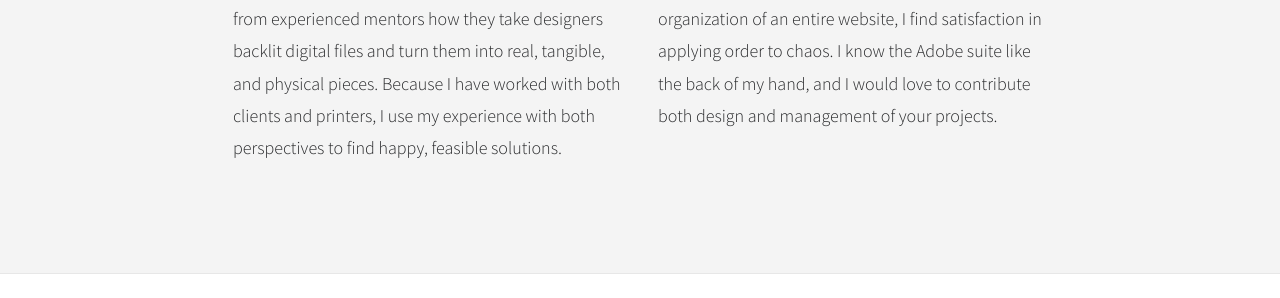
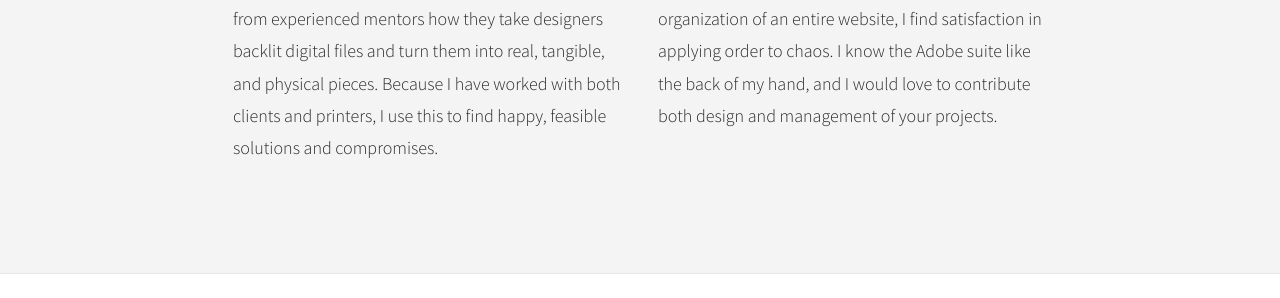
Before and after one commit to okay-cade/okay-cade.github.io, a Jekyll site: the page built from index.html, in a window 1280 px wide and 900 px high, scrolled down 1870 px. Shown: the part 350-648 px from the top of the window. Built offline with Jekyll 4.4.1, drawn with Linux system fonts in a browser that asks for light colours; some of the changed text lies outside the part shown.

Commit message:
Update index.html

```diff
--- a/index.html
+++ b/index.html
@@ -51,7 +51,7 @@ layout: default
     <div class="l-two-up">
       <div class="l-two-up__item">
         <h2>Digital Printing</h2>
-        <p>Coming from the design industry, I wish to know the process behind the curtain. I am interested in the technical, nitty-gritty aspect of the field and learn from experienced mentors how they take designers backlit digital files and turn them into real, tangible, and physical pieces. Because I have worked with both clients and printers, I use my experience with both perspectives to find happy, feasible solutions.</p>
+        <p>Coming from the design industry, I wish to know the process behind the curtain. I am interested in the technical, nitty-gritty aspect of the field and learn from experienced mentors how they take designers backlit digital files and turn them into real, tangible, and physical pieces. Because I have worked with both clients and printers, I use this to find happy, feasible solutions and compromises.</p>
       </div>
       <div class="l-two-up__item">
         <h2>Production</h2>
```
